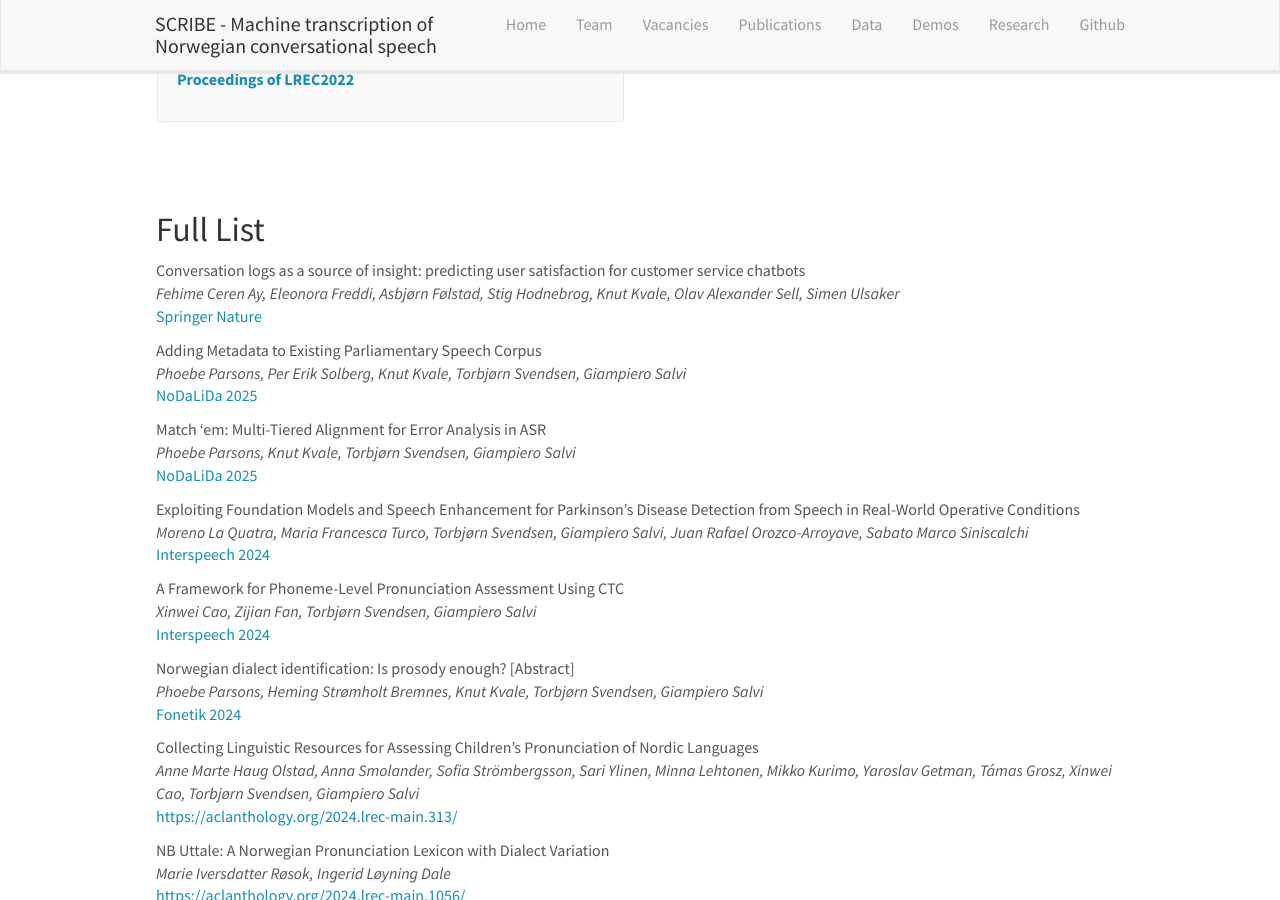
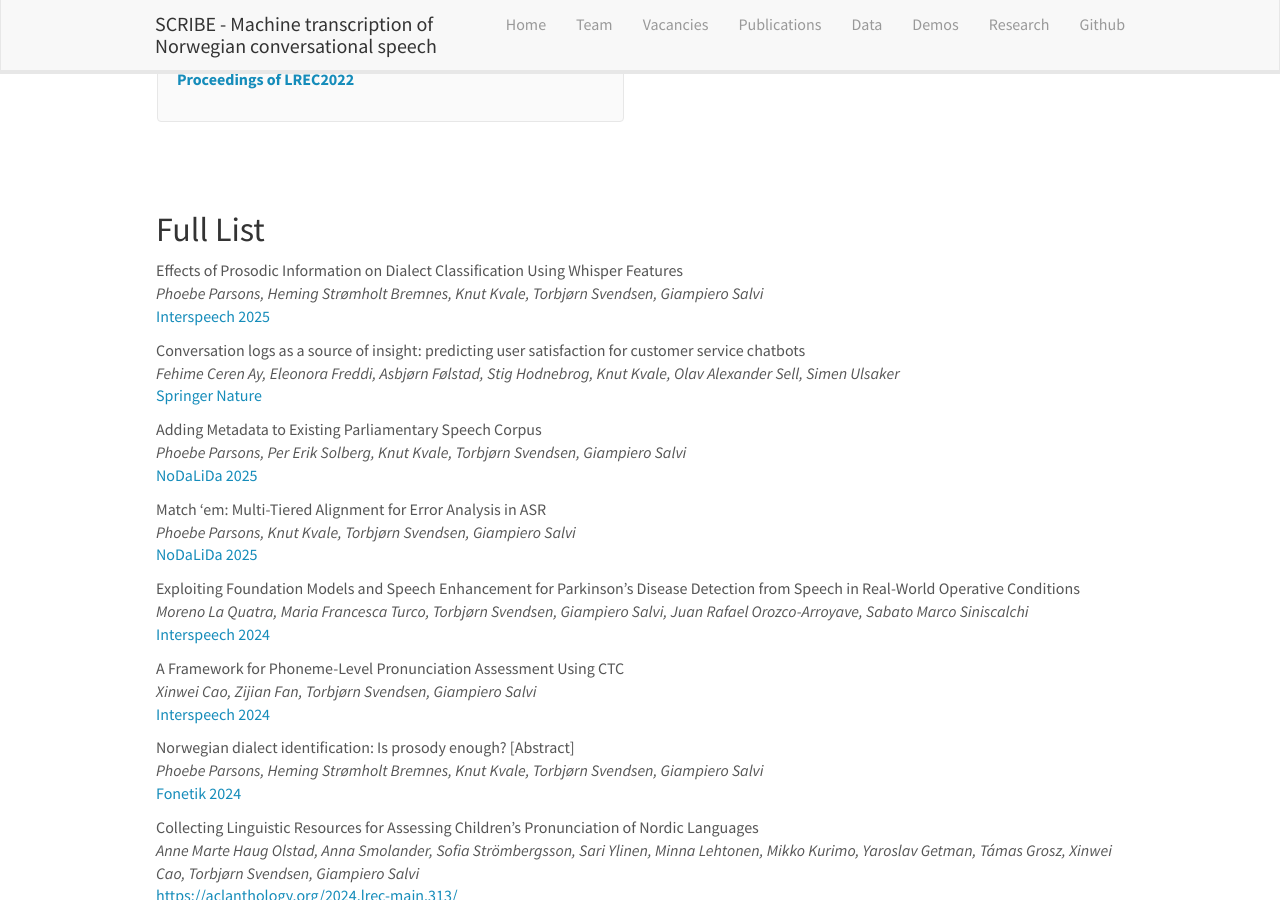
Before and after one commit to scribe-project/scribe-project.github.io, a Jekyll site: the page built from _pages/publications.md, in a window 1280 px wide and 900 px high, scrolled down 1524 px. Built offline with Jekyll 4.4.1, drawn with Linux system fonts in a browser that asks for light colours; nearby versions of some CDN libraries.

Commit message:
added Phoebe's paper

```diff
--- a/_data/publist.yml
+++ b/_data/publist.yml
@@ -1,3 +1,13 @@
+- title: "Effects of Prosodic Information on Dialect Classification Using Whisper Features"
+  image:
+  description: An analysis of the effect of prosodic features on dialect classification based on ASR models.
+  authors: Phoebe Parsons, Heming Strømholt Bremnes, Knut Kvale, Torbjørn Svendsen, Giampiero Salvi
+  link:
+    url: https://www.isca-archive.org/interspeech_2025/parsons25_interspeech.html
+    display: Interspeech 2025
+  highlight: 0
+  news2:
+
 - title: "Conversation logs as a source of insight: predicting user satisfaction for customer service chatbots"
   image:
   description: We found significant covariation between satisfaction and conversation characteristics reflecting in the log data, suggesting efficient chatbot interactions.
```
